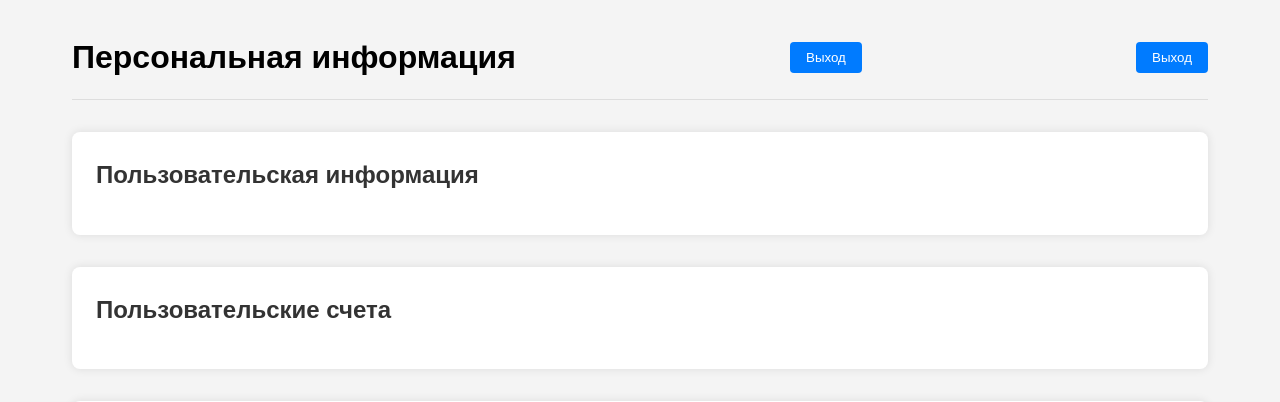
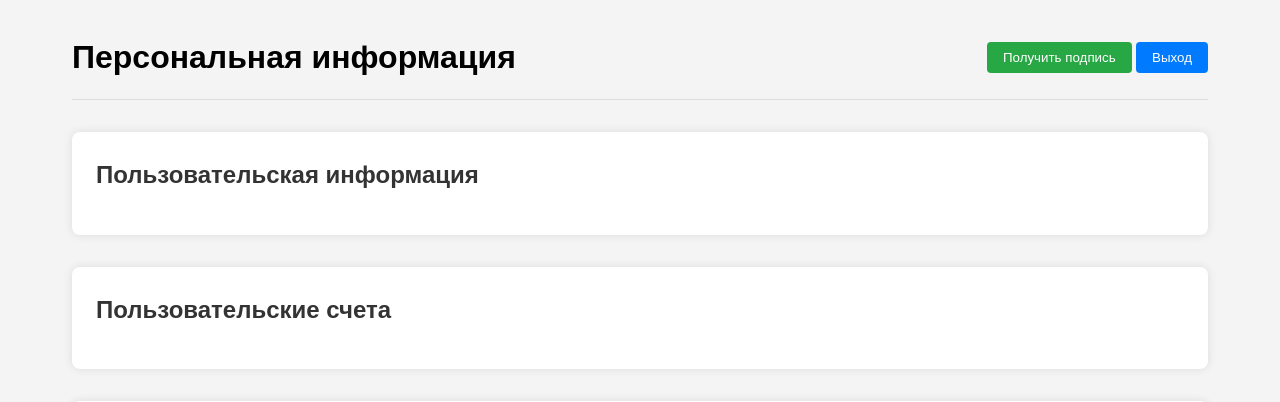
Before and after one commit to TereshenkoM/dimatech, a Python web app: template app/templates/index.html in a window 1280 px wide. Shown: the top 402 px of the page. Run offline with Jinja, Linux system fonts and the light colour scheme; the template is opened without the code that fills it, so the values that code supplies are empty.

Commit message:
Поправил стили

```diff
--- a/app/static/css/styles.css
+++ b/app/static/css/styles.css
@@ -56,7 +56,6 @@ button:hover {
     background: #0056b3;
 }
 
-/* Dashboard Styles */
 .dashboard-container {
     padding: 2rem;
     max-width: 1200px;
@@ -75,6 +74,11 @@ header {
 #logoutBtn {
     width: auto;
     padding: 0.5rem 1rem;
+}
+#signatureBtn {
+    width: auto;
+    padding: 0.5rem 1rem;
+    background: #28a745;
 }
 
 section {
--- a/app/templates/index.html
+++ b/app/templates/index.html
@@ -12,8 +12,10 @@
     <div class="dashboard-container">
         <header>
             <h1>Персональная информация</h1>
-            <button id="logoutBtn">Выход</button>
-            <button id="logoutBtn">Выход</button>
+            <div class="header-buttons">
+                <button id="signatureBtn" onclick="window.location.href='/signature'">Получить подпись</button>
+                <button id="logoutBtn">Выход</button>
+            </div>
         </header>
 
         <div class="dashboard-content">
```
